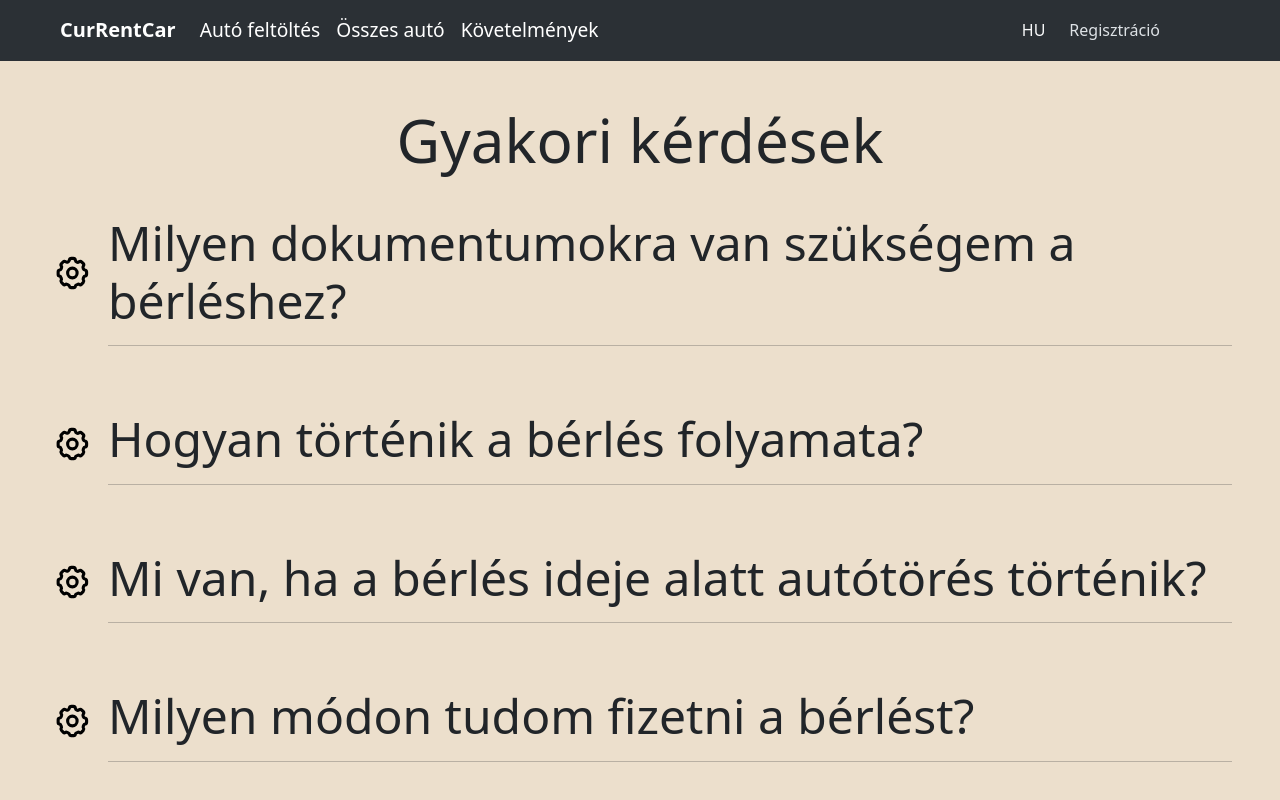
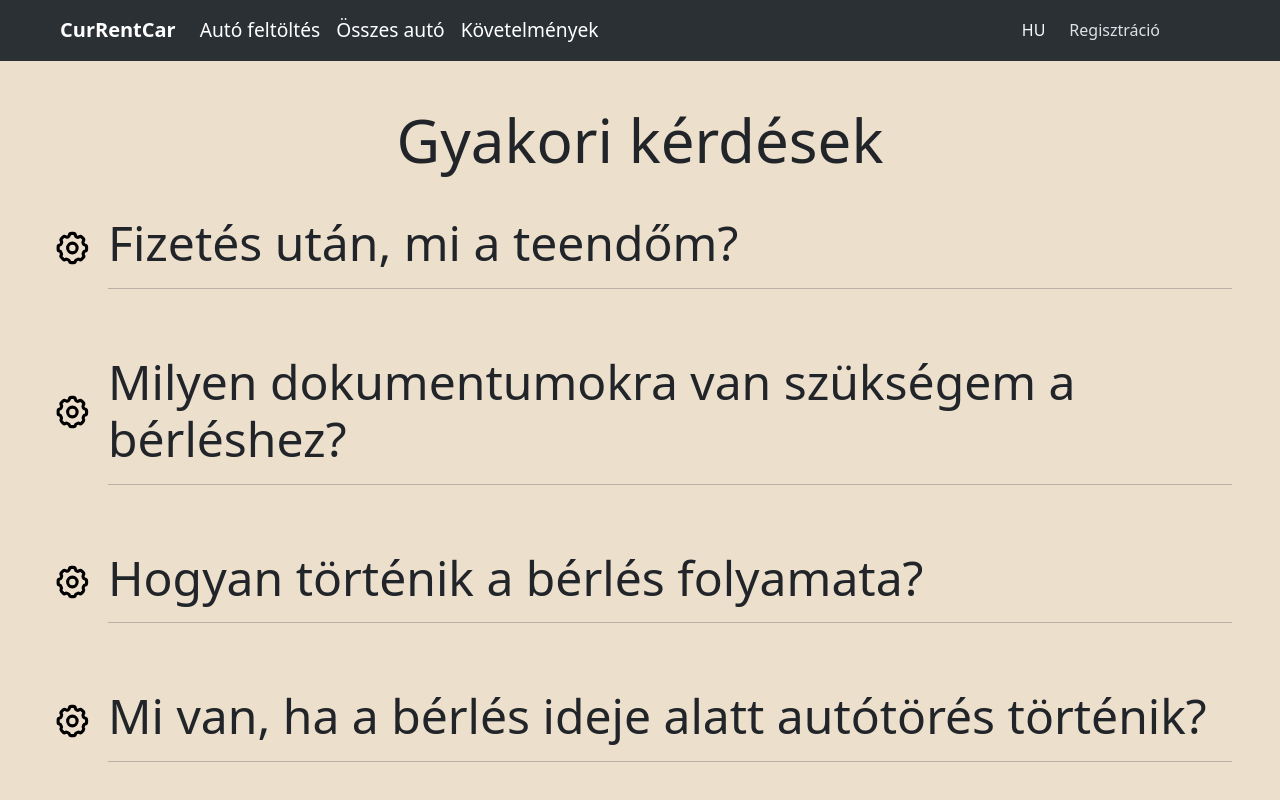
Before and after one commit to rewerze/currentcar, a React (Vite) app in the folder client/: page /gyik in a window 1280 px wide. Shown: the top 800 px of the page. Built offline with nearby package versions, Linux system fonts and the light colour scheme; no server answers.

Commit message:
Update FAQ.tsx

```diff
--- a/client/src/components/FAQ.tsx
+++ b/client/src/components/FAQ.tsx
@@ -7,6 +7,14 @@ function FAQ() {
                 </h1>
 
                 <div className="mx-5">
+                    <details>
+                        <summary className="display-5">Fizetés után, mi a teendőm?
+                            <hr className="w-100" />
+                        </summary>
+                        <p>Fizetés után el kell menned a kijelölt depóba (ezt az autó adatlapján megtalálod) és fizetési módszertől függően az ott dolgozó munkatársunknál elintézi a papírmunkákat.</p>
+                    </details>
+                </div>
+                <div className="mx-5 mt-5">
                     <details>
                         <summary className="display-5">Milyen dokumentumokra van szükségem a bérléshez?
                             <hr className="w-100" />
```
